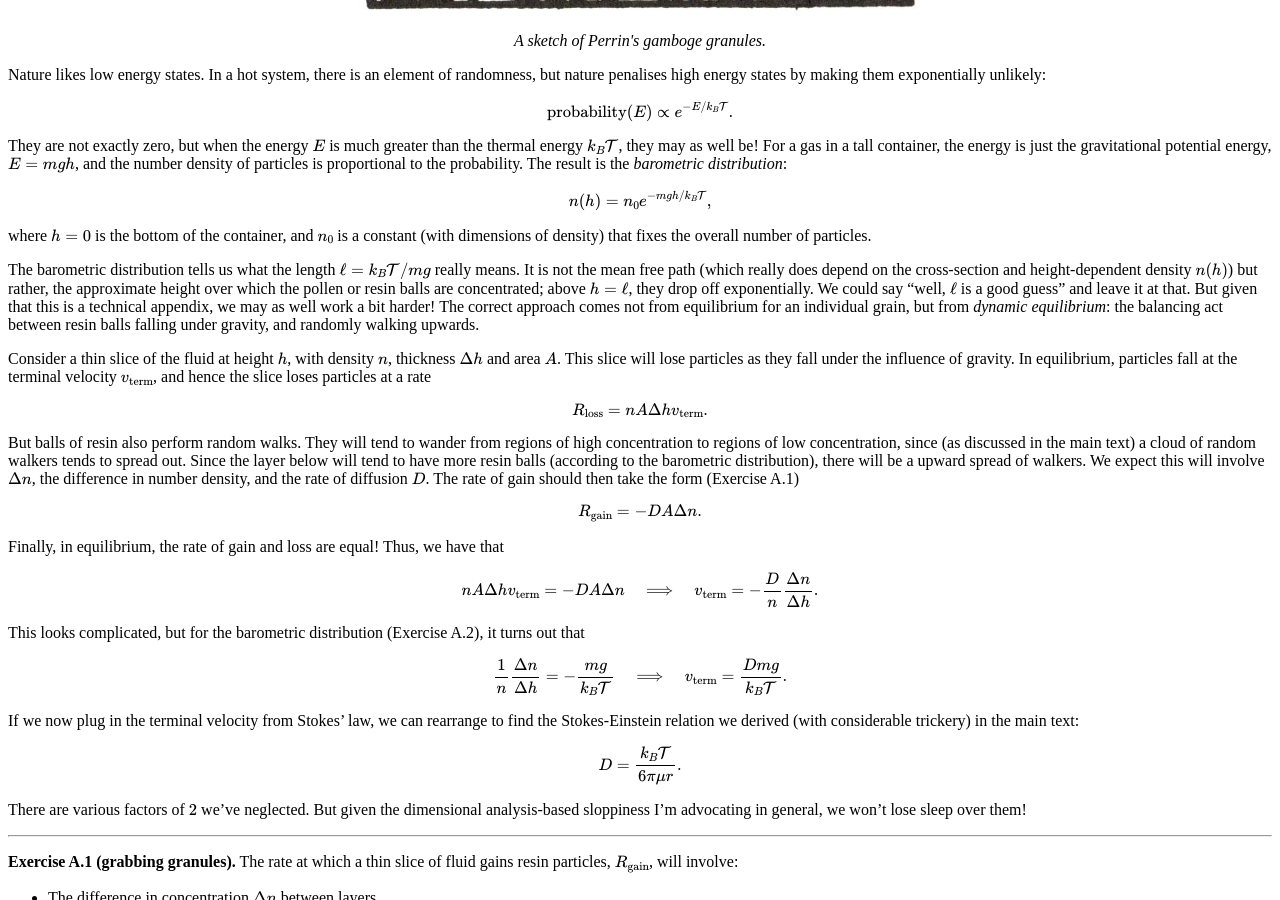
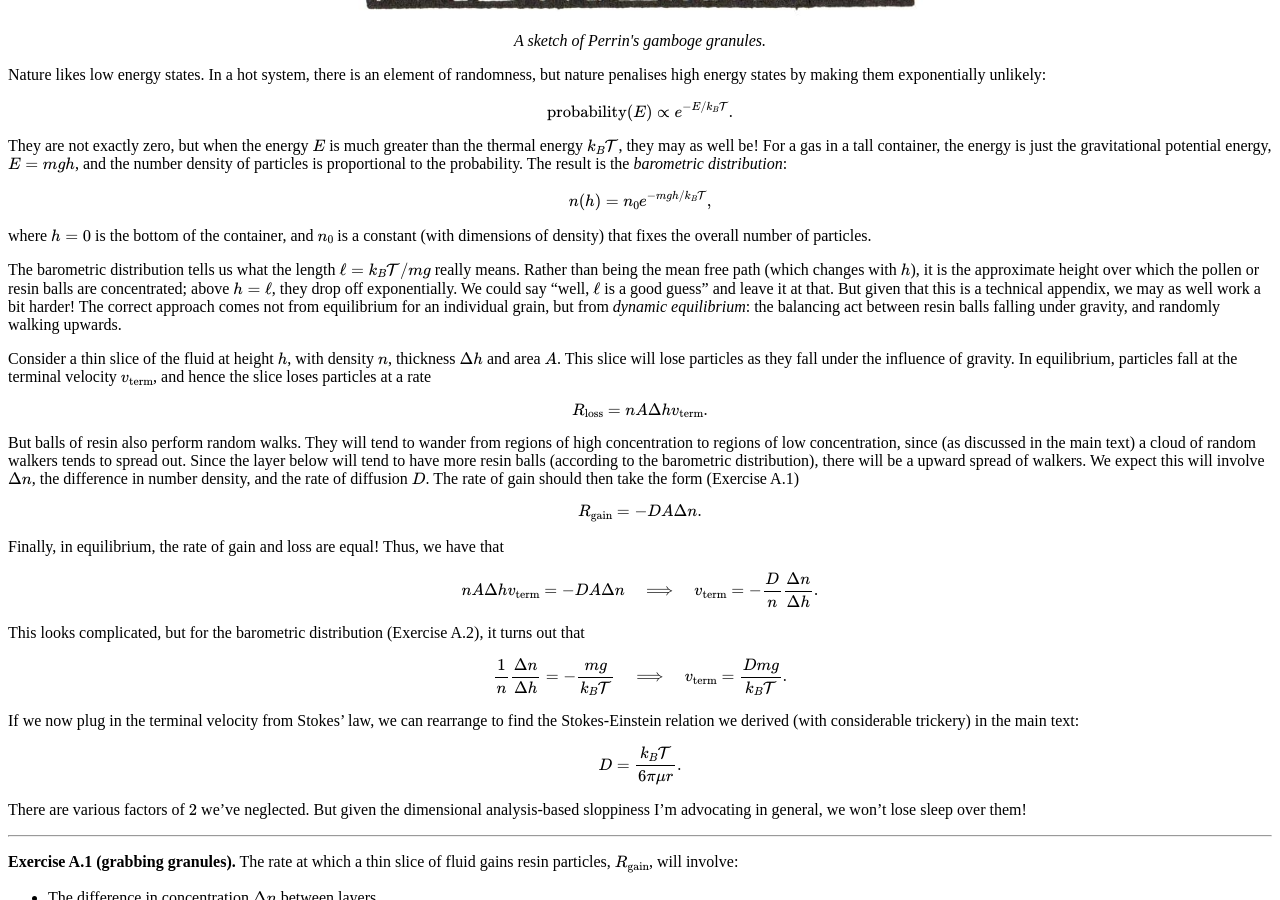
Before and after one commit to hapax/hapax.github.io, a Jekyll site: the page built from assets/napkin-hacks-appendix.md, in a window 1280 px wide and 900 px high, scrolled down 1549 px. Built offline with Jekyll 4.4.1, drawn with Linux system fonts in a browser that asks for light colours; our own code applies the rules of GitHub Pages for plain Markdown files; formulas are drawn with MathJax 3; a script that is not in the unit is left out.

```diff
--- a/assets/napkin-hacks-appendix.md
+++ b/assets/napkin-hacks-appendix.md
@@ -68,9 +68,8 @@
 
 The barometric distribution tells us what the length $\ell =
 k_B\mathcal{T}/mg$ really means.
-It is not the mean free path (which really does depend on the
-cross-section and height-dependent density $n(h)$) but rather, the
-approximate height over which the pollen or resin balls are
+Rather than being the mean free path (which changes with $h$), it
+is the approximate height over which the pollen or resin balls are
 concentrated; above $h = \ell$, they drop off exponentially.
 We could say "well, $\ell$ is a good guess" and leave it at that.
 But given that this is a technical appendix, we may as well work a bit
```
